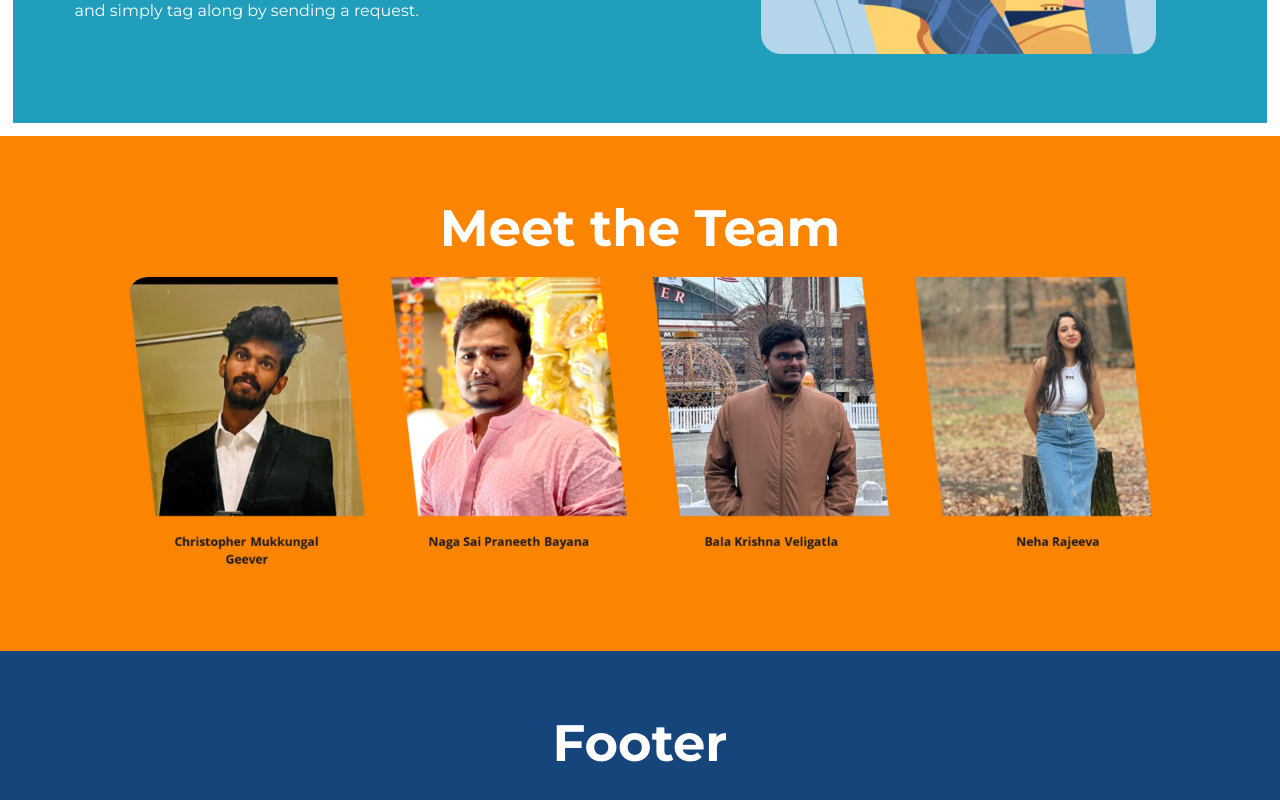
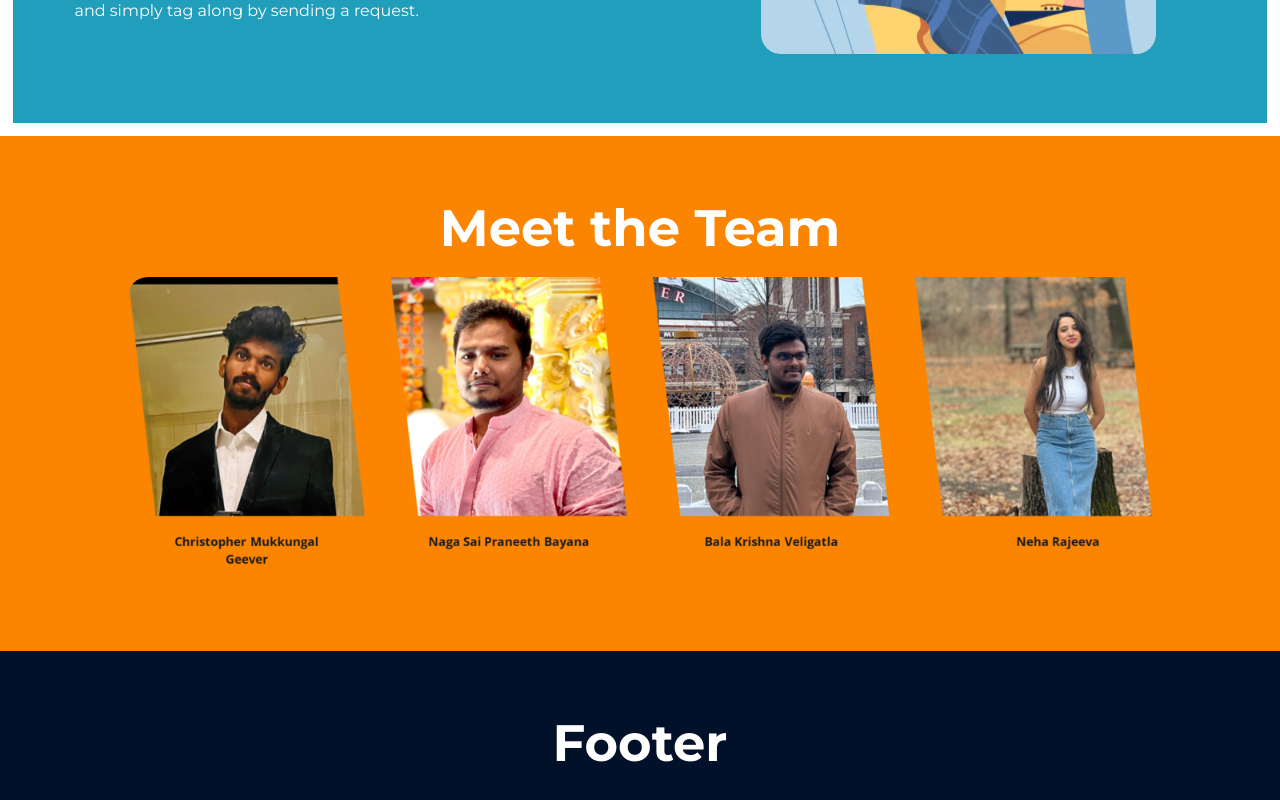
Before and after one commit to christopher-2000/Tag-Along-Frontend, a React (Vite) app: page / in a window 1280 px wide. Shown: the part 1091-1891 px from the top of the page. Built offline with nearby package versions, Linux system fonts and the light colour scheme.

Commit message:
navbar color

```diff
--- a/src/App.css
+++ b/src/App.css
@@ -40,7 +40,7 @@
   color:white
 }
 .dark-blue-back{
-  background-color: #16457C;
+  background-color: #01112A;
   color:white
 }
 
@@ -77,6 +77,9 @@
 .silhouette{
   width: 100%;
   height: 100%;
+}
+.translucent{
+  opacity: 0.5;
 }
 
 .inline{
```
